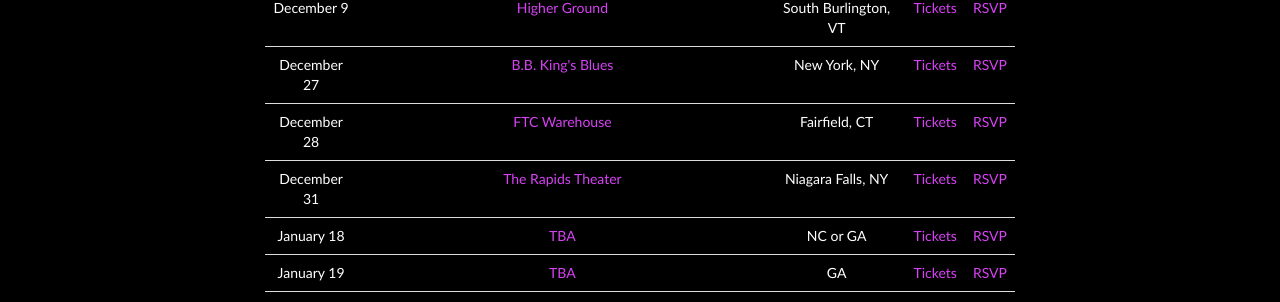
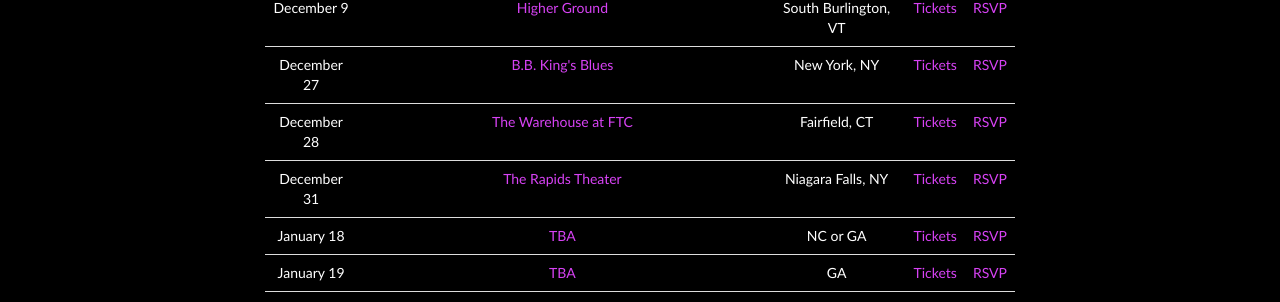
Before and after one commit to machineweb/machineweb.github.io, a Jekyll site: the page built from index.html, in a window 1280 px wide and 900 px high, scrolled down 1110 px. Shown: the part 147-449 px from the top of the window. Built offline with Jekyll 4.4.1, drawn with Linux system fonts in a browser that asks for light colours; comment, search, counter and statistics services are not loaded.

Commit message:
Updated tour

```diff
--- a/_data/tour.yml
+++ b/_data/tour.yml
@@ -3307,7 +3307,7 @@
     order: "1517032800000"
 
   - date: "December 28 2017"
-    venue: "FTC Warehouse"
+    venue: "The Warehouse at FTC"
     venue-url: "https://fairfieldtheatre.org/calendar"
     location: "Fairfield, CT"
     tickets-url: "https://fairfieldtheatre.org/calendar"
```
